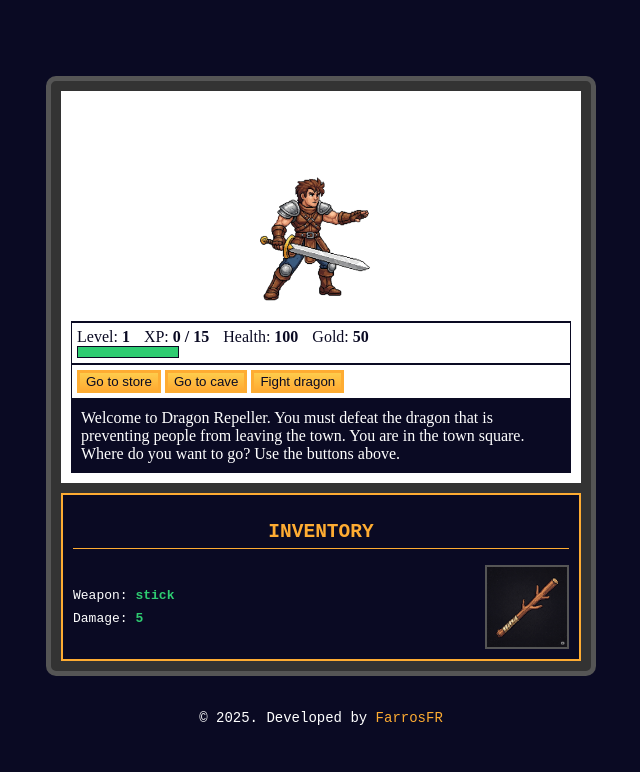
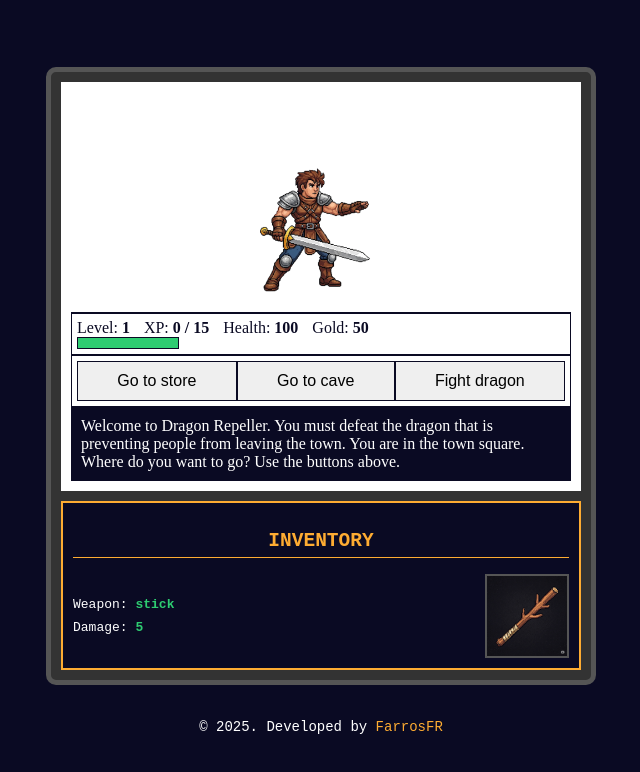
Before and after one commit to farrosfr/js-rpg, a plain HTML site: page index.html in a window 1280 px wide. Shown: the whole page, without its empty margins (319-959 px from the left). Drawn offline with Linux system fonts and the light colour scheme.

Commit message:
Enhance button styles and layout in controls section for improved usability

```diff
--- a/styles.css
+++ b/styles.css
@@ -1,3 +1,4 @@
+
 body {
   background-color: #0a0a23;
   /* Tambahkan ini agar kontainer bisa di tengah */
@@ -79,7 +80,14 @@ body {
   margin-left: 15px; /* Jarak antara teks dan gambar */
 }
 
-#controls,
+#controls {
+  border: 1px solid #0a0a23;
+  padding: 5px; /* Hapus padding agar tombol bisa mentok */
+  color: #0a0a23;
+  display: flex; /* --- INI KUNCINYA --- */
+}
+
+
 #stats {
   border: 1px solid #0a0a23;
   padding: 5px;
@@ -99,11 +107,11 @@ body {
 }
 
 button {
-  cursor: pointer;
-  color: #0a0a23;
-  background-color: #feac32;
-  background-image: linear-gradient(#fecc4c, #ffac33);
-  border: 3px solid #feac32;
+  border: 1px solid #0a0a23; /* Buat border tipis sebagai pemisah */
+  flex-grow: 1; /* Setiap tombol akan meregang mengisi ruang yang sama */
+  padding: 10px 0; /* Beri sedikit padding vertikal */
+  margin: 0; /* Hapus margin */
+  font-size: 16px; /* Perbesar sedikit font-nya */
 }
 
 #visual {
```
